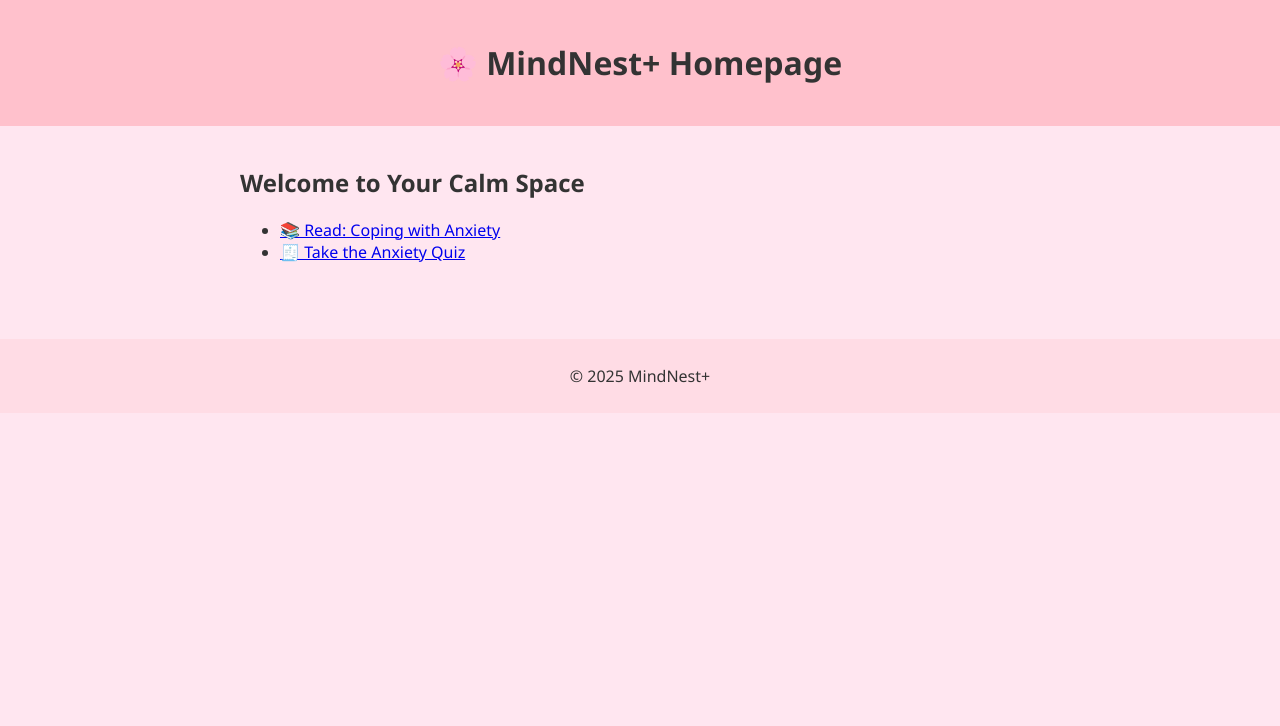
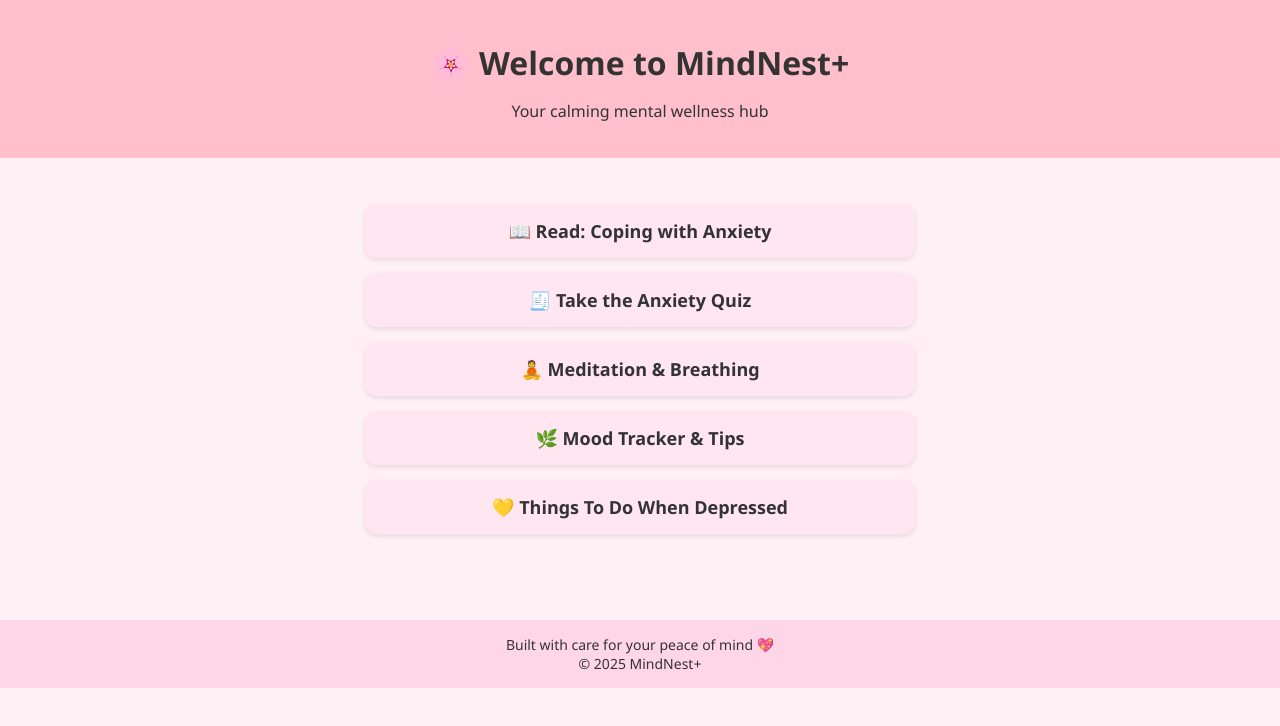
Before and after one commit to meowmeow123-bot/mindnest-plus, a plain HTML site: page index.html in a window 1280 px wide. Drawn offline with Linux system fonts and the light colour scheme.

Commit message:
Update index.html

```diff
--- a/index.html
+++ b/index.html
@@ -1,19 +1,78 @@
+<!DOCTYPE html>
 <html lang="en">
 <head>
   <meta charset="UTF-8" />
   <meta name="viewport" content="width=device-width, initial-scale=1.0"/>
-  <title>MindNest+ Home</title>
+  <title>🌸 MindNest+ | Home</title>
   <link rel="stylesheet" href="style.css" />
+  <style>
+    body {
+      font-family: 'Segoe UI', sans-serif;
+      background: #fff0f5;
+      color: #333;
+      margin: 0;
+      padding: 0;
+      text-align: center;
+    }
+    header {
+      background: #ffc0cb;
+      padding: 20px;
+    }
+    main {
+      padding: 30px;
+    }
+    h1 {
+      margin-bottom: 10px;
+    }
+    ul {
+      list-style: none;
+      padding: 0;
+    }
+    li {
+      background: #ffe6f0;
+      margin: 15px auto;
+      padding: 15px 25px;
+      max-width: 500px;
+      border-radius: 12px;
+      box-shadow: 0 2px 5px rgba(0,0,0,0.1);
+      font-size: 18px;
+      transition: transform 0.2s;
+    }
+    li:hover {
+      transform: scale(1.02);
+    }
+    a {
+      text-decoration: none;
+      color: #333;
+      font-weight: 600;
+    }
+    footer {
+      background: #ffd6e8;
+      padding: 15px;
+      margin-top: 40px;
+      font-size: 14px;
+    }
+  </style>
 </head>
 <body>
-  <header><h1>🌸 MindNest+ Homepage</h1></header>
+  <header>
+    <h1>🌸 Welcome to MindNest+</h1>
+    <p>Your calming mental wellness hub</p>
+  </header>
+
   <main>
-    <h2>Welcome to Your Calm Space</h2>
     <ul>
-      <li><a href="articles.html">📚 Read: Coping with Anxiety</a></li>
+      <li><a href="articles.html">📖 Read: Coping with Anxiety</a></li>
       <li><a href="quiz.html">🧾 Take the Anxiety Quiz</a></li>
+      <li><a href="meditation.html">🧘 Meditation & Breathing</a></li>
+      <li><a href="mood.html">🌿 Mood Tracker & Tips</a></li>
+      <li><a href="depression-help.html">💛 Things To Do When Depressed</a></li>
     </ul>
   </main>
-  <footer><p>© 2025 MindNest+</p></footer>
+
+  <footer>
+    Built with care for your peace of mind 💖<br/>
+    © 2025 MindNest+
+  </footer>
 </body>
 </html>
```
